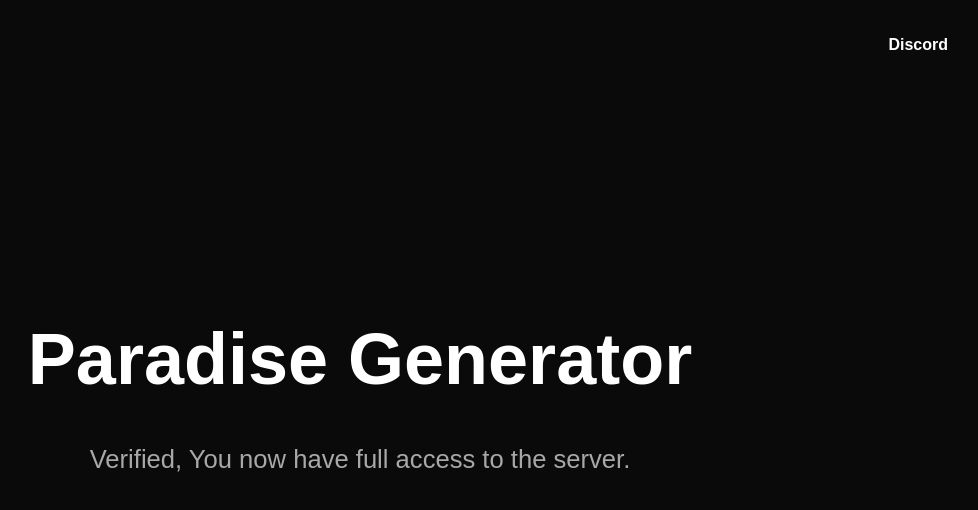
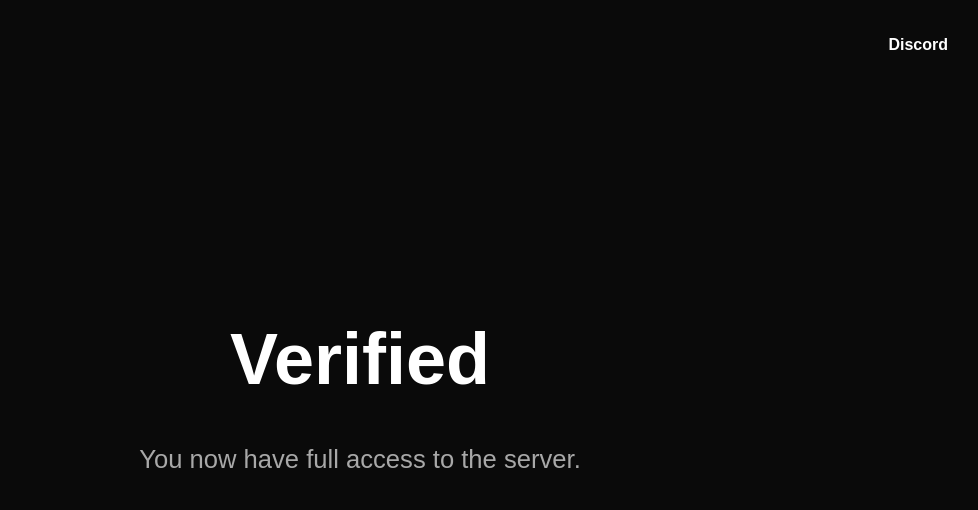
Before and after one commit to imagoodmanloll/paradise, a plain HTML site: page verify.html in a window 1280 px wide. Shown: the whole page, without its empty margins (280-1258 px from the left). Drawn offline with Linux system fonts and the light colour scheme.

Commit message:
Update verify.html

```diff
--- a/verify.html
+++ b/verify.html
@@ -131,10 +131,10 @@
             Discord
         </a>
         <div class="logo">
-            Paradise Generator
+            Verified
         </div>
         <div class="subtitle">
-            Verified, You now have full access to the server.
+            You now have full access to the server.
         </div>
     </header>
 </body>
```
